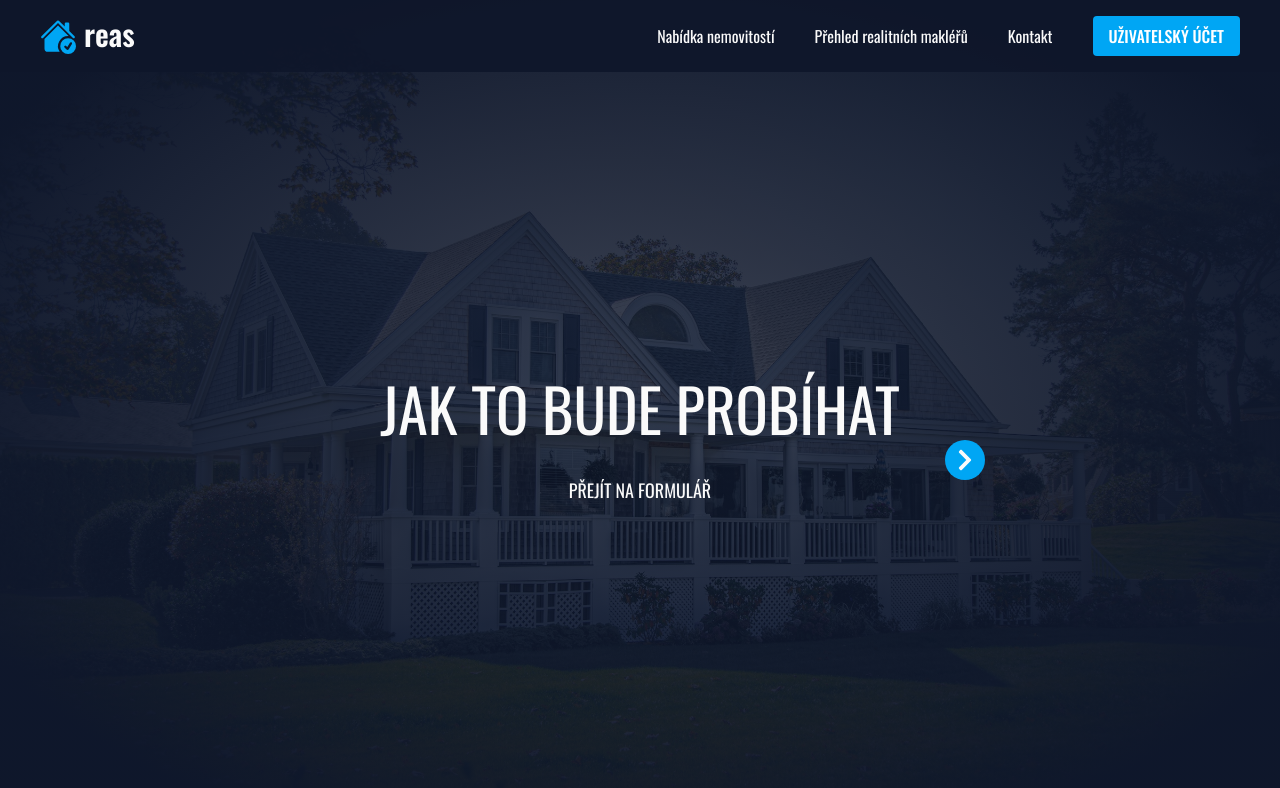
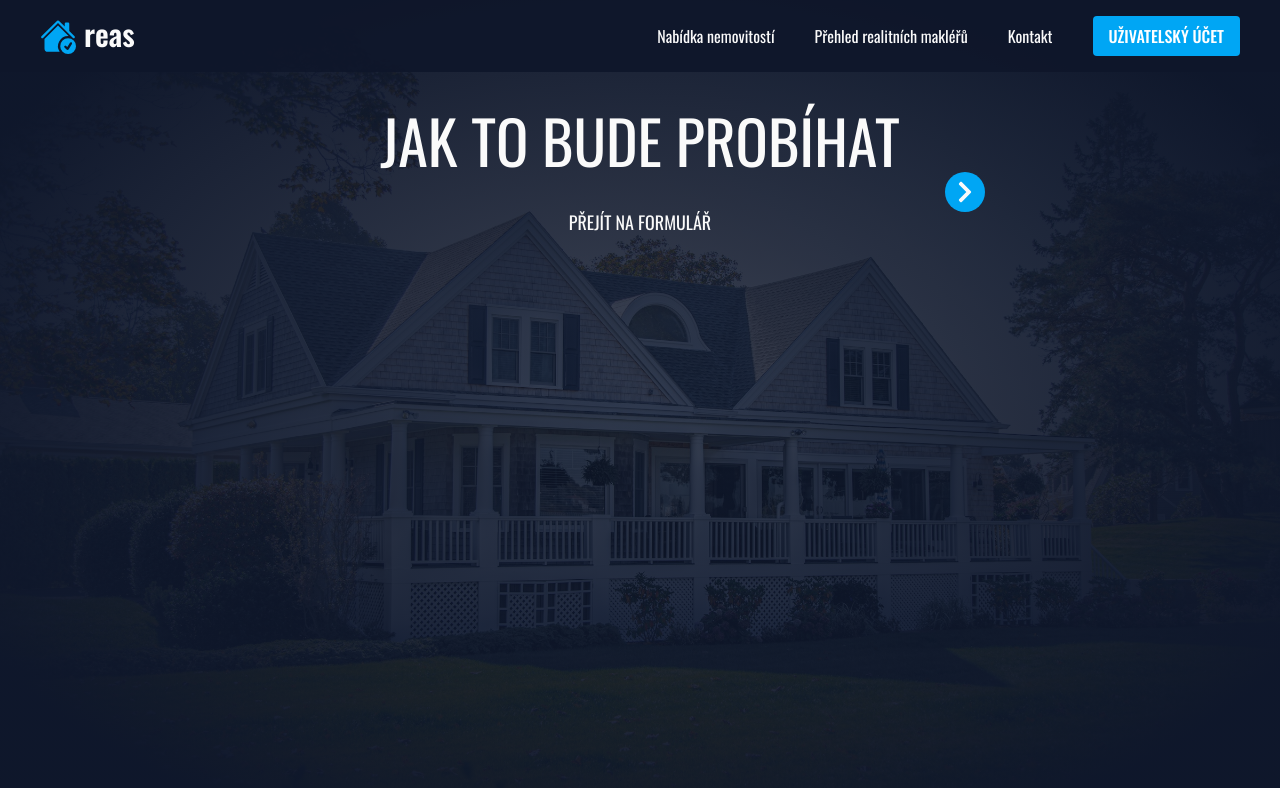
Before and after one commit to MrHyaena/reas, a Next.js app in the folder frontend/: page /chci-nabidku in a window 1280 px wide. Shown: the top 788 px of the page. Built offline with nearby package versions, Linux system fonts and the light colour scheme.

Commit message:
Frontend: Changed aligning in formBody

```diff
--- a/frontend/app/_components/Formular/_components/FormParts/FormIntroduction.tsx
+++ b/frontend/app/_components/Formular/_components/FormParts/FormIntroduction.tsx
@@ -17,13 +17,13 @@ export function FormIntroduction({ setformPart }: FormIntroduction) {
       <div className="grid md:grid-cols-[1fr_4fr_1fr] grid-cols-2 items-center justify-items-center md:max-w-[80%] md:gap-0 gap-y-5">
         {text != 0 && (
           <>
-            <div className="p-2 md:block hidden row-start-1 mt-10 bg-primary rounded-full cursor-pointer hover:scale-110 transition-all ease-in-out hover:shadow-[4px_4px_0px_0px] shadow-white ">
-              <FaChevronLeft
-                className="text-textLight text-2xl "
+            <div
               onClick={() => {
                 setText(text - 1);
               }}
-              />
+              className="p-2 md:block hidden row-start-1 mt-10 bg-primary rounded-full cursor-pointer hover:scale-110 transition-all ease-in-out hover:shadow-[4px_4px_0px_0px] shadow-white "
+            >
+              <FaChevronLeft className="text-textLight text-2xl " />
             </div>
           </>
         )}
@@ -68,15 +68,15 @@ export function FormIntroduction({ setformPart }: FormIntroduction) {
         </div>
         {text < formIntroductionTexts.length - 1 && (
           <>
-            <div className="p-2 md:block hidden col-start-2 row-start-1 mt-10 bg-primary rounded-full cursor-pointer hover:scale-110 transition-all ease-in-out md:col-start-3 hover:shadow-[4px_4px_0px_0px] shadow-white">
-              <FaChevronRight
-                className="text-textLight text-2xl "
+            <div
               onClick={() => {
                 if (text < formIntroductionTexts.length - 1) {
                   setText(text + 1);
                 }
               }}
-              />
+              className="p-2 md:block hidden col-start-2 row-start-1 mt-10 bg-primary rounded-full cursor-pointer hover:scale-110 transition-all ease-in-out md:col-start-3 hover:shadow-[4px_4px_0px_0px] shadow-white"
+            >
+              <FaChevronRight className="text-textLight text-2xl " />
             </div>
           </>
         )}
--- a/frontend/app/chci-nabidku/page.tsx
+++ b/frontend/app/chci-nabidku/page.tsx
@@ -6,8 +6,8 @@ export default function page() {
       className="bg-cover bg-center"
       style={{ backgroundImage: `url(/hero.jpg)` }}
     >
-      <div className="bg-radial from-slate-900/80 to-slate-900 to-85% pagePadding w-full min-h-screen flex items-center justify-center bg-cover pt-headerPadding">
-        <div className="w-wrapper flex flex-col items-center justify-center">
+      <div className="bg-radial from-slate-900/80 to-slate-900 to-85% pagePadding w-full min-h-screen flex items-start justify-center bg-cover pt-headerPadding">
+        <div className="w-wrapper flex flex-col items-center justify-start">
           <FormCarousel />
         </div>
       </div>
```
Lines whose indentation alone changed are shown as unchanged.
